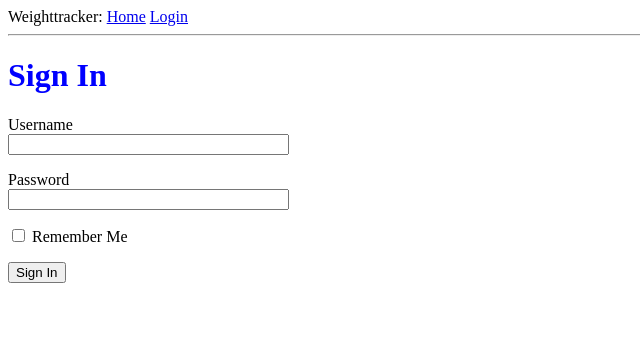
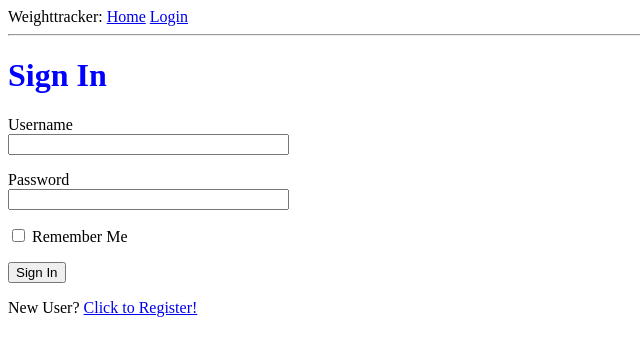
Before and after one commit to CorneliaKelinske/weighttracker_erster_versuch, a Flask app: page /login in a window 1280 px wide. Shown: the top 356 px of the page, without its empty margins (0-640 px from the left). Run offline with Flask 2, Linux system fonts and the light colour scheme; parts of the project's set-up code (start-up, migrations or seed data) failed here and were passed over.

Commit message:
finished implementation of user registration

```diff
--- a/app/routes.py
+++ b/app/routes.py
@@ -1,6 +1,6 @@
 from flask import render_template, flash, redirect, url_for, request
-from app import app
-from app.forms import LoginForm
+from app import app, db
+from app.forms import LoginForm, RegistrationForm
 from flask_login import current_user, login_user, logout_user, login_required
 from app.models import User
 from werkzeug.urls import url_parse
@@ -45,3 +45,17 @@ def login():
 def logout():
     logout_user()
     return redirect(url_for('index'))
+
+@app.route('/register', methods=['GET', 'POST'])
+def register():
+    if current_user.is_authenticated:
+        return redirect(url_for('index'))
+    form = RegistrationForm()
+    if form.validate_on_submit():
+        user = User(username=form.username.data, email=form.email.data)
+        user.set_password(form.password.data)
+        db.session.add(user)
+        db.session.commit()
+        flash('Congratulations, you are now a registered user!')
+        return redirect(url_for('login'))
+    return render_template('register.html', title='Register', form=form)
--- a/app/templates/login.html
+++ b/app/templates/login.html
@@ -21,4 +21,5 @@
     <p>{{ form.remember_me() }} {{ form.remember_me.label }}</p>
     <p>{{ form.submit() }}</p>
 </form>
+<p>New User? <a href="{{ url_for('register') }}">Click to Register!</a></p>
 {% endblock %}
```
Also changed, not shown: app/templates/register.html (added, +37 -0 lines).
